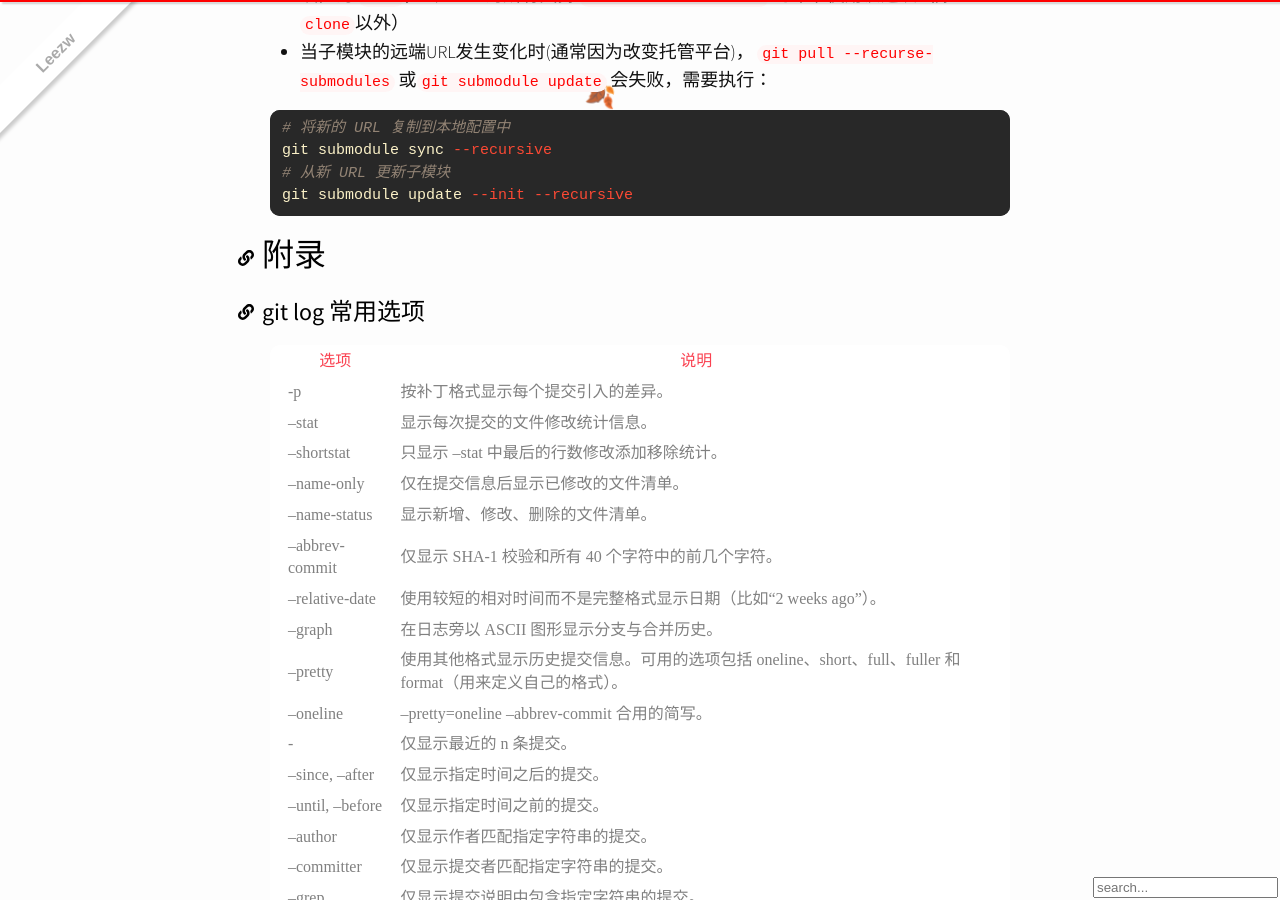
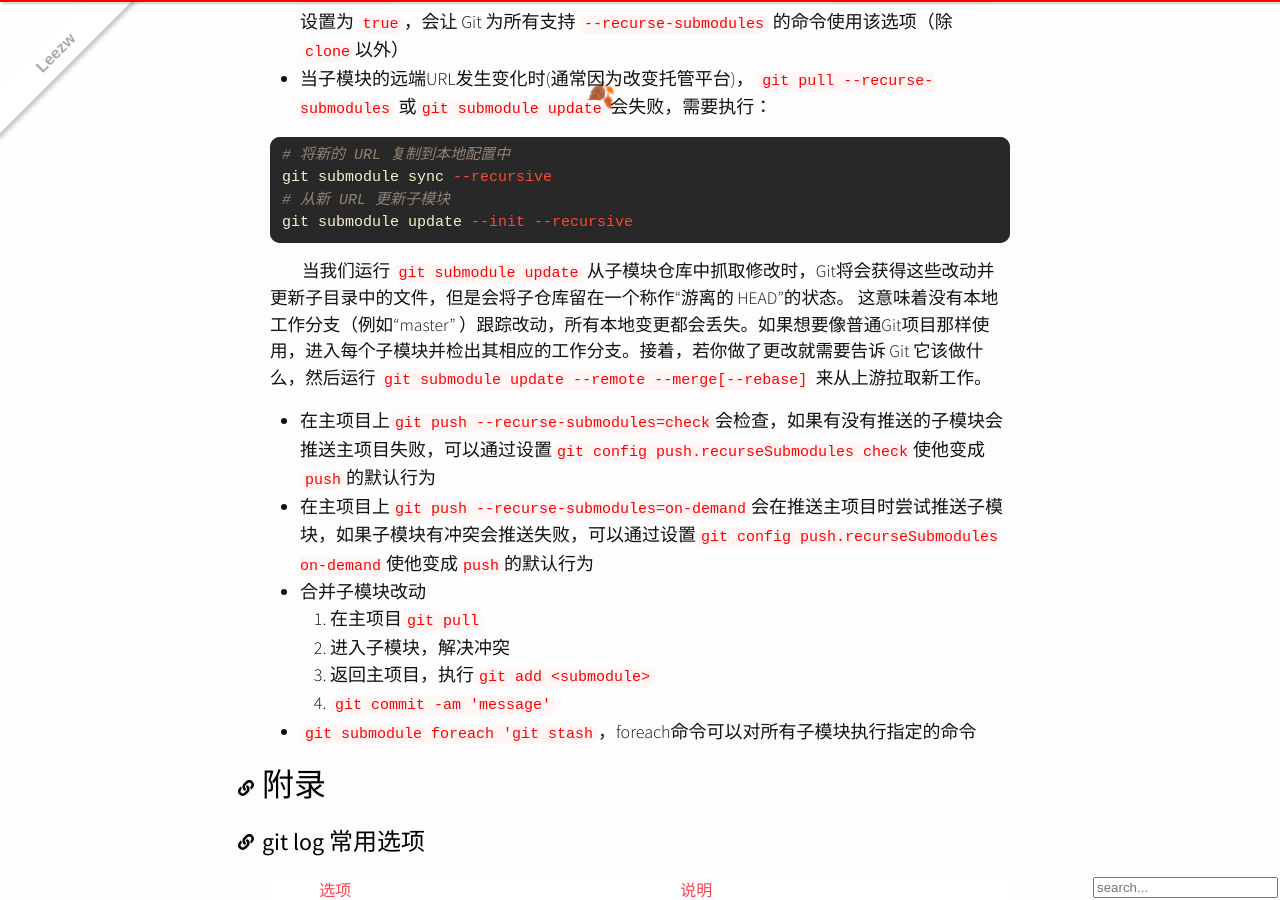
Before and after one commit to quantum-li/quantum-li.github.io, a Jekyll site: the page built from _article/2020-11-02-git-reference.md, in a window 1280 px wide and 900 px high, scrolled down 20126 px. Built offline with Jekyll 4.4.1, drawn with Linux system fonts in a browser that asks for light colours; nearby versions of some CDN libraries; comment, search, counter and statistics services are not loaded; some of the changed text lies outside the part shown.

Commit message:
2020-12-21 12:05:47

````diff
--- a/_article/2020-11-02-git-reference.md
+++ b/_article/2020-11-02-git-reference.md
@@ -488,7 +488,7 @@ git bisect run test-error.sh
 
 + 添加子模块` git submodule add https://github.com/<>/<>`，同时会生成`.gitmodules`子模块配置文件
 + `git diff --submodule`查看子模块的详细diff信息
-+ `clone`主项目时默认不拉取子模块，需要使用`git submodule init`先初始化本地配置文件，再使用`git submodule update`拉取子模块数据，或使用`git submodule update --init [ --recursive(更新嵌套子模块)]`简化操作。甚至可以使用`git clone --recurse-submodules <url>`来一步到位。
++ `clone`主项目时默认不拉取子模块，需要使用`git submodule init`先初始化本地配置文件，再使用`git submodule update`拉取子模块数据(此命令不会创建可用的本地分支，子模块会处于游离态的HEAD)，或使用`git submodule update --init [ --recursive(更新嵌套子模块)]`简化操作。甚至可以使用`git clone --recurse-submodules <url>`来一步到位。
 + 更新子模块进入子模块目录使用`git fetch`或`git merge`等命令
 + 或者不进入子模块执行`git submodule update --remote [module(可选，默认所有子模块)]`，这会默认更新检出`master`分支，如果需要指定子模块的其他分支，使用`git config [-f(修改并更新到文件)] .gitmodules submodule.<project>.branch <branch>`配置`.gitmodules`文件
 + 配置`git config --global diff.submodule log`可以省去每次diff都传递`--submodule`
@@ -502,6 +502,24 @@ git submodule sync --recursive
 # 从新 URL 更新子模块
 git submodule update --init --recursive
 ```
+
+当我们运行 `git submodule update` 从子模块仓库中抓取修改时，Git将会获得这些改动并更新子目录中的文件，但是会将子仓库留在一个称作“游离的 HEAD”的状态。 这意味着没有本地工作分支（例如“master” ）跟踪改动，所有本地变更都会丢失。如果想要像普通Git项目那样使用，进入每个子模块并检出其相应的工作分支。接着，若你做了更改就需要告诉 Git 它该做什么，然后运行 `git submodule update --remote --merge[--rebase]` 来从上游拉取新工作。
+
++ 在主项目上`git push --recurse-submodules=check`会检查，如果有没有推送的子模块会推送主项目失败，可以通过设置`git config push.recurseSubmodules check`使他变成`push`的默认行为
++ 在主项目上`git push --recurse-submodules=on-demand`会在推送主项目时尝试推送子模块，如果子模块有冲突会推送失败，可以通过设置`git config push.recurseSubmodules on-demand`使他变成`push`的默认行为
++ 合并子模块改动
+  1. 在主项目`git pull`
+  2. 进入子模块，解决冲突
+  3. 返回主项目，执行`git add <submodule>`
+  4. `git commit -am 'message'`
++ `git submodule foreach 'git stash`，foreach命令可以对所有子模块执行指定的命令
+
+
+
+
+
+
+
 
 # 附录
 
````
